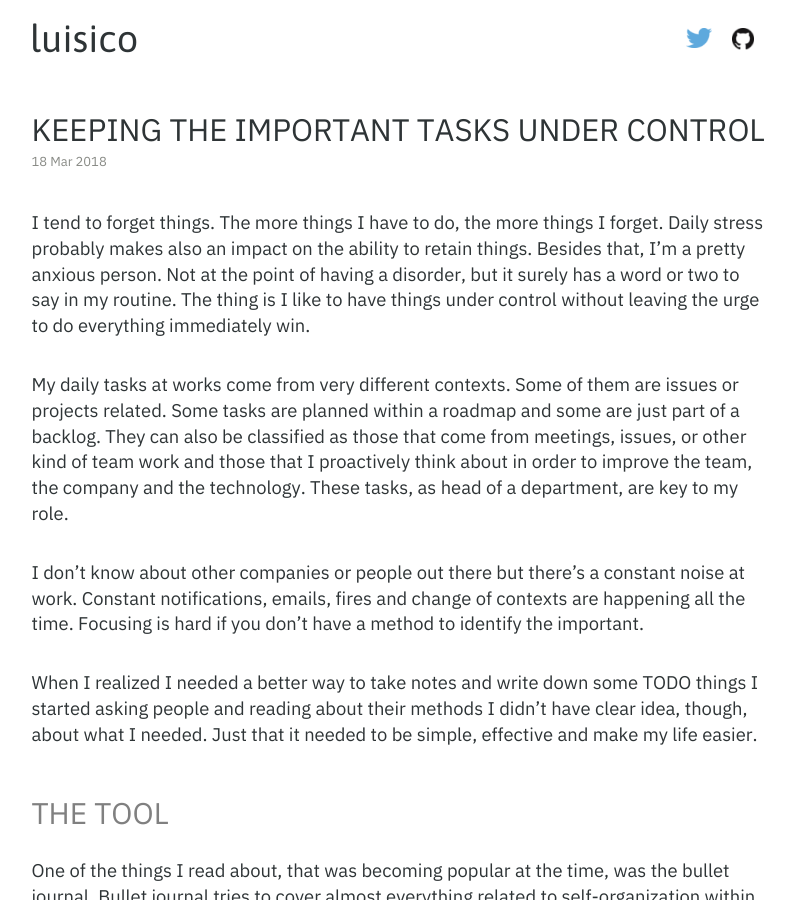
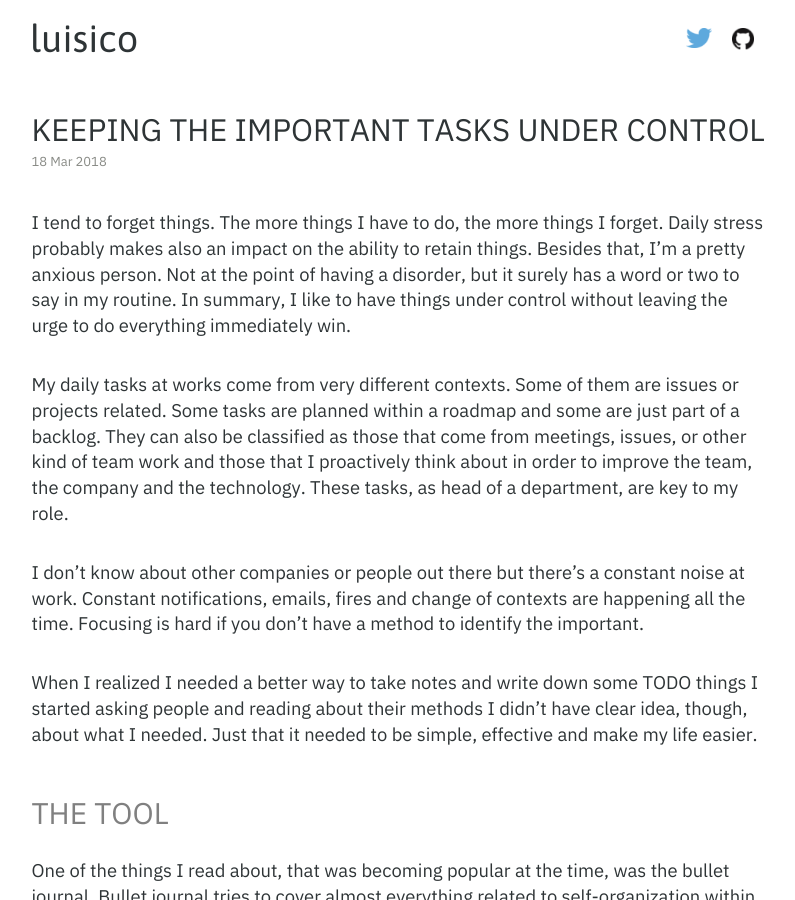
Before and after one commit to luisbosque/luisbosque.github.com, a Jekyll site: the page built from _posts/2018-03-13-keeping-the-important-tasks-under-control.markdown, in a window 1280 px wide and 900 px high. Shown: the whole window, without its empty margins (240-1035 px from the left). Built offline with Jekyll 4.4.1, drawn with Linux system fonts in a browser that asks for light colours; some web fonts are replaced.

Commit message:
Small fix text

```diff
--- a/_posts/2018-03-13-keeping-the-important-tasks-under-control.markdown
+++ b/_posts/2018-03-13-keeping-the-important-tasks-under-control.markdown
@@ -11,7 +11,7 @@
 ---
 
 I tend to forget things. The more things I have to do, the more things I forget. Daily stress probably makes also an impact on the ability to retain things. Besides that, I'm a pretty anxious person. Not at the point of having a disorder, but it surely has a word or two to say in my routine.
-The thing is I like to have things under control without leaving the urge to do everything immediately win.
+In summary, I like to have things under control without leaving the urge to do everything immediately win.
 
 My daily tasks at works come from very different contexts. Some of them are issues or projects related. Some tasks are planned within a roadmap and some are just part of a backlog. They can also be classified as those that come from meetings, issues, or other kind of team work and those that I proactively think about in order to improve the team, the company and the technology. These tasks, as head of a department, are key to my role.
 
```
